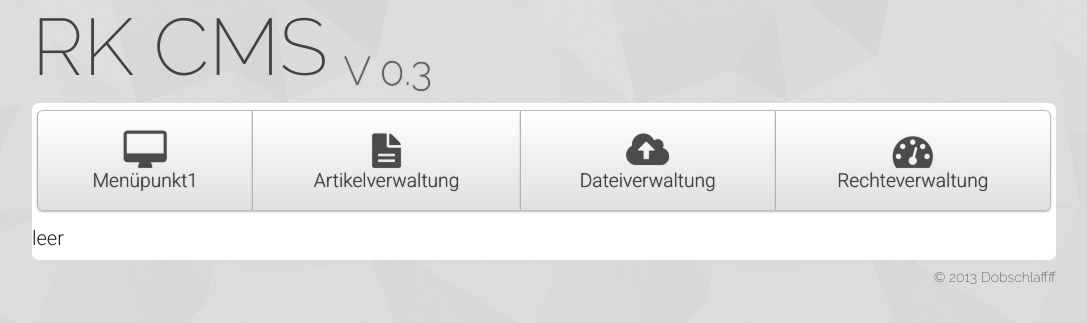
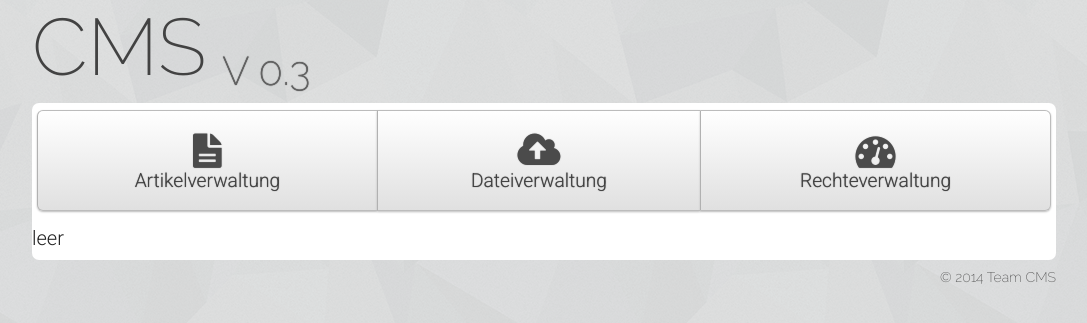
Before and after one commit to MazeChaZer/CMS, a PHP site: page /backend/out/templates/home.php in a window 1280 px wide. Shown: the part 69-392 px from the top of the page, without its empty margins (96-1183 px from the left). Run offline with PHP 8.4, Linux system fonts and the light colour scheme; some libraries are stand-ins or nearby versions.

```diff
--- a/CMS/backend/out/templates/footer.php
+++ b/CMS/backend/out/templates/footer.php
@@ -1,7 +1,7 @@
                 </section>
             </section>
             <footer>
-                <span>&copy; 2013 Dobschlaffff</span>
+                <span>&copy; 2014 Team CMS</span>
             </footer>
         </div>
         <script src="out/js/default.js"></script>
--- a/CMS/backend/out/templates/head.php
+++ b/CMS/backend/out/templates/head.php
@@ -19,17 +19,12 @@
                 </nav>
                 <section>
                     <hgroup>
-                        <h1>RK CMS</h1>
+                        <h1>CMS</h1>
                         <h3>V 0.3</h3>
                     </hgroup>
                 </section>
                 <menu role="menu">
                     <nav role="navigation" role="presentation">
-                        <a href="?templates">
-                            <figure class="fa fa-desktop">
-                                <figcaption>Menüpunkt1</figcaption>
-                            </figure>
-                        </a>
                         <a href="?page=editarticle">
                             <figure class="fa fa-file-text">
                                 <figcaption>Artikelverwaltung</figcaption>
```
Also changed, not shown: CMS/backend/out/templates/editarticle.php (+18 -2 lines).
